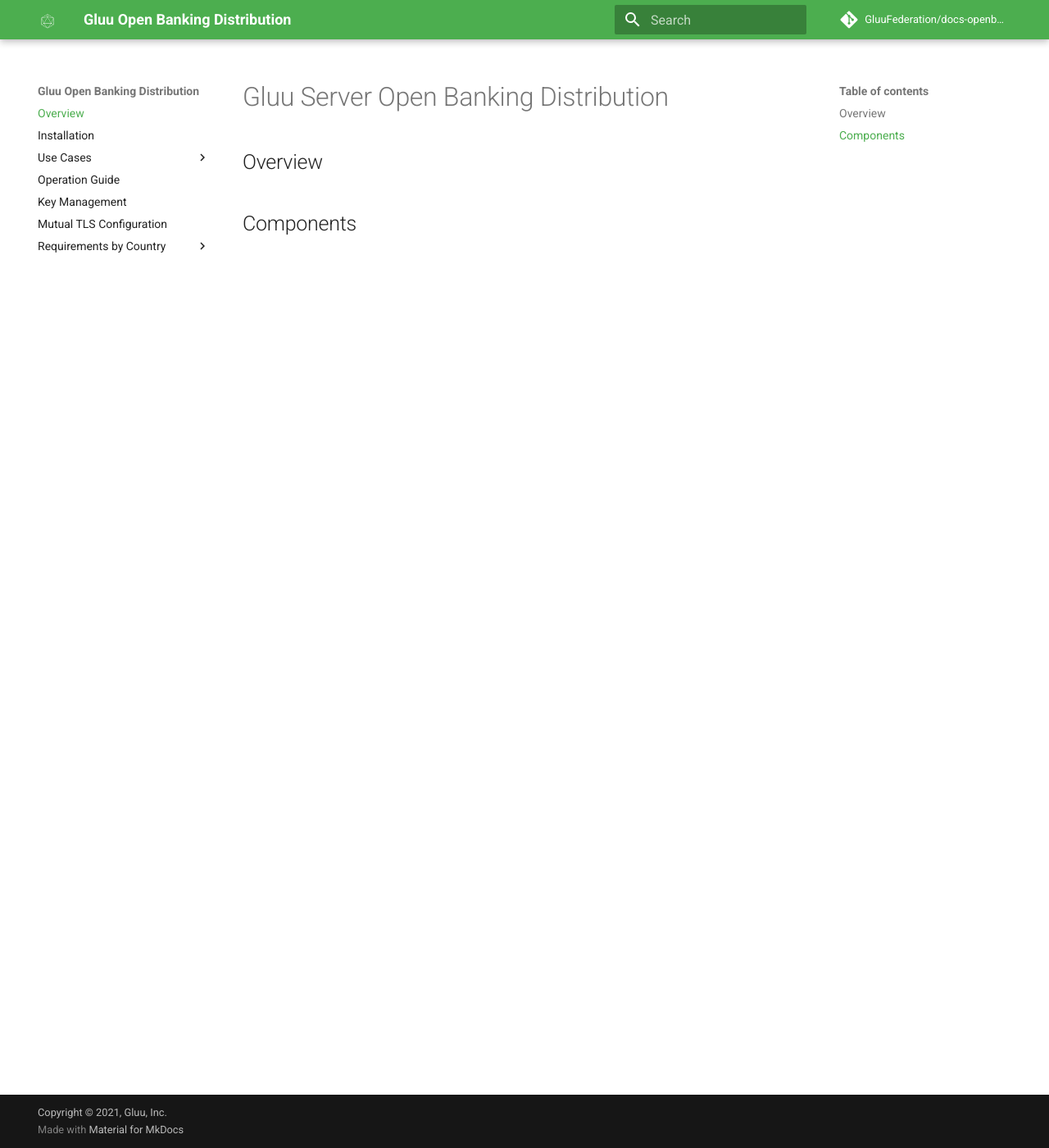
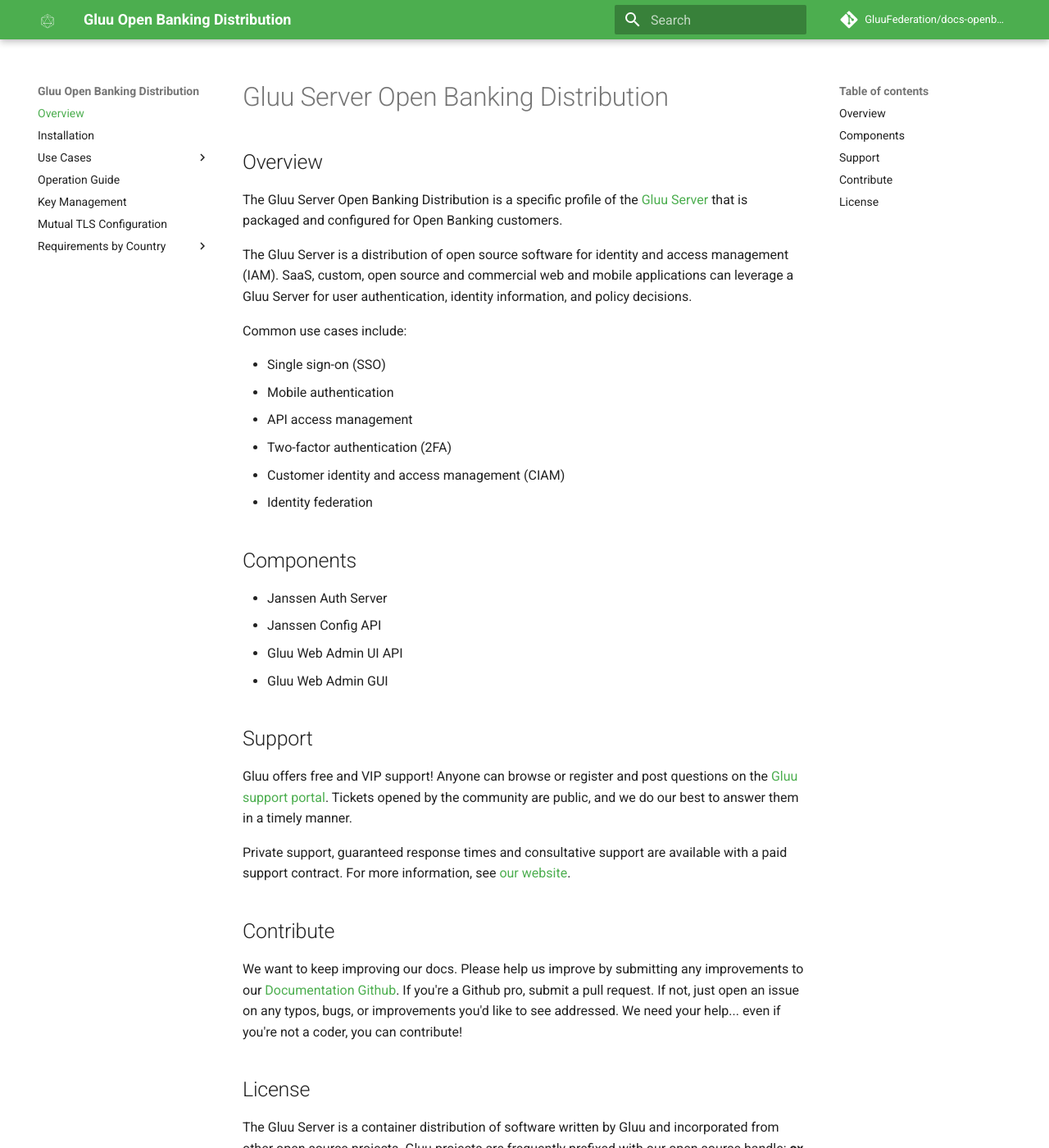
Before and after one commit to GluuFederation/docs-openbanking-prod, an MkDocs documentation site: the page built from docs/source/index.md, in a window 1280 px wide and 1400 px high. Shown: the whole window at 82% size. Built offline with MkDocs 1.6.1 and Material for MkDocs 9.7.7, drawn with Linux system fonts in a browser that asks for light colours; comment, search, counter and statistics services are not loaded; some of the changed text lies outside the part shown.

Commit message:
First Draft of Overview

```diff
--- a/docs/source/index.md
+++ b/docs/source/index.md
@@ -2,4 +2,42 @@
 
 ## Overview
 
+The Gluu Server Open Banking Distribution is a specific profile of the [Gluu Server](https://gluu.org/docs/gluu-server) that is packaged and configured for Open Banking customers.
+
+The Gluu Server is a distribution of open source software for identity and access management (IAM). SaaS, custom, open source and commercial web and mobile applications can leverage a Gluu Server for user authentication, identity information, and policy decisions.
+
+Common use cases include:
+
+- Single sign-on (SSO)
+- Mobile authentication
+- API access management
+- Two-factor authentication (2FA)
+- Customer identity and access management (CIAM)
+- Identity federation
+
 ## Components
+
+- Janssen Auth Server
+- Janssen Config API
+- Gluu Web Admin UI API
+- Gluu Web Admin GUI
+
+## Support
+Gluu offers free and VIP support! Anyone can browse or register and post questions on the [Gluu support portal](https://support.gluu.org). Tickets opened by the community are public, and we do our best to answer them in a timely manner.
+
+Private support, guaranteed response times and consultative support are available with a paid support contract. For more information, see [our website](https://gluu.org/pricing).
+
+## Contribute
+We want to keep improving our docs. Please help us improve by submitting any improvements to our [Documentation Github](https://github.com/GluuFederation/docs-open-banking-prod). If you're a Github pro, submit a pull request. If not, just open an issue on any typos, bugs, or improvements you'd like to see addressed. We need your help... even if you're not a coder, you can contribute!
+
+## License
+The Gluu Server is a container distribution of software written by Gluu and incorporated from other open source projects. Gluu projects are frequently prefixed with our open source handle: **ox** (e.g. oxAuth, oxTrust).
+
+The license for each software component included in the container is listed below.
+
+|	Component	|	License	            |
+|-----------------------|---------------|
+|	Janssen Auth server      | [Apache2](http://www.apache.org/licenses/LICENSE-2.0)|
+|	Janssen Config API      | [Apache2](http://www.apache.org/licenses/LICENSE-2.0)|
+| Gluu Web Admin UI API | [Apache2](http://www.apache.org/licenses/LICENSE-2.0) |
+| Gluu Web Admin UI | [Apache2](http://www.apache.org/licenses/LICENSE-2.0) |
```
